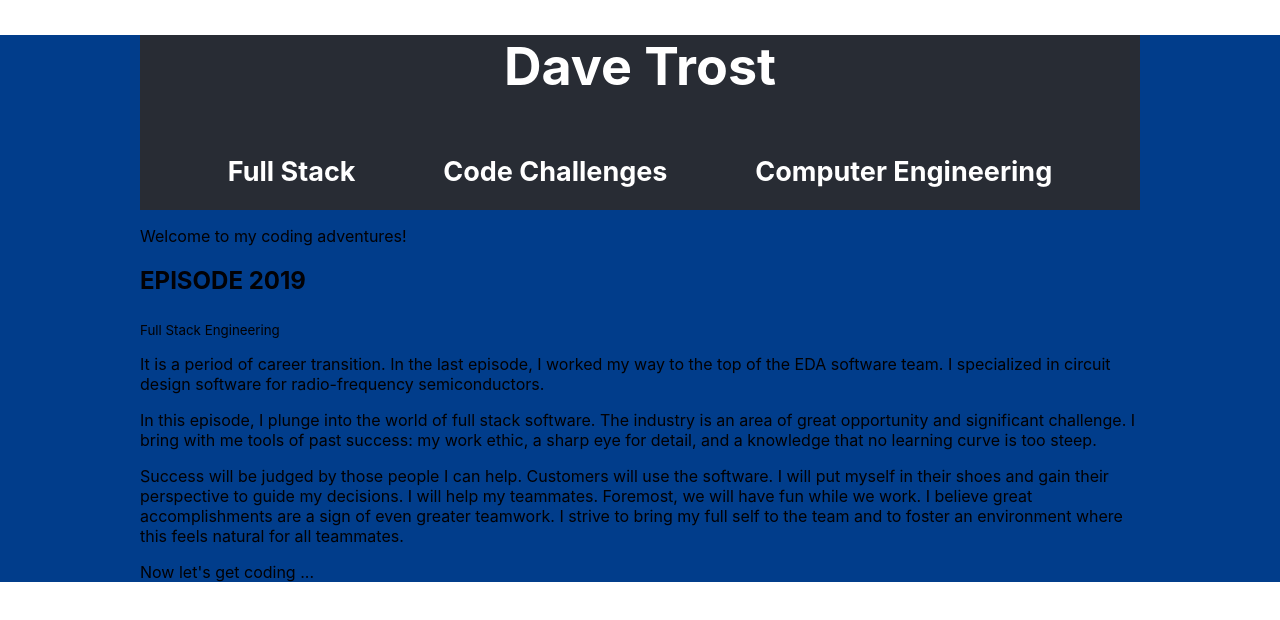
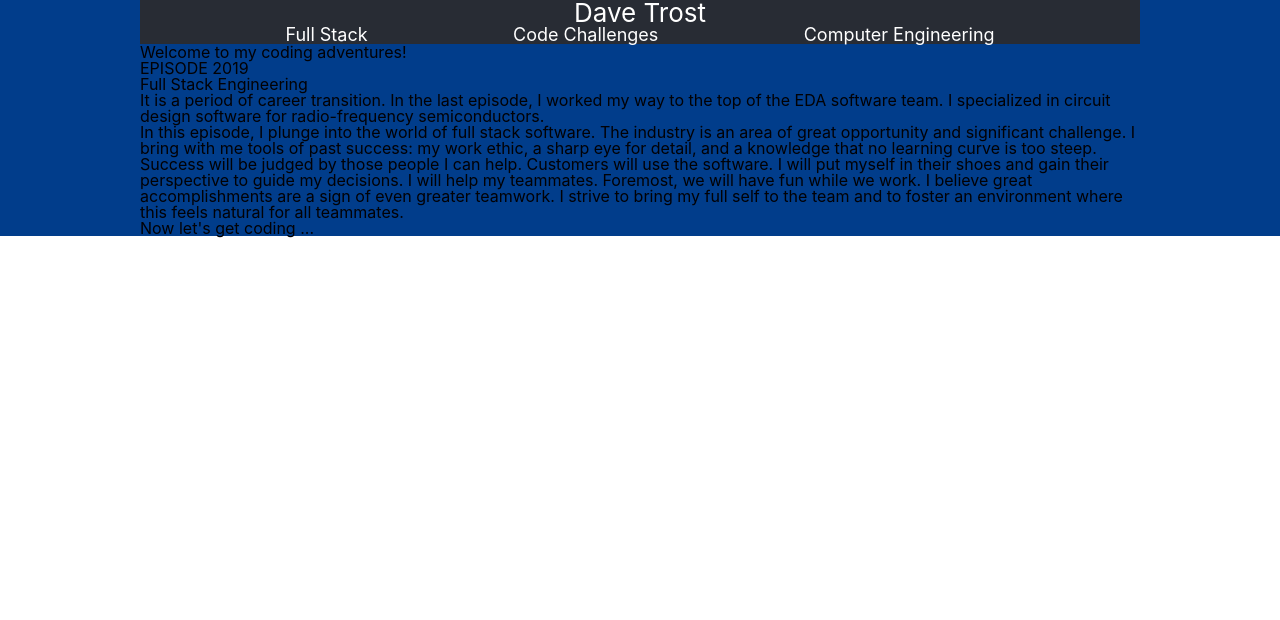
Before and after one commit to DaveTrost/dave-trost, a React (Create React App) app: page / in a window 1280 px wide. Shown: the top 620 px of the page. Built offline with nearby package versions, Linux system fonts and the light colour scheme.

Commit message:
css reset

```diff
--- a/src/App.scss
+++ b/src/App.scss
@@ -1,4 +1,5 @@
 @import './styles/vars.scss';
+@import './styles/reset.css';
 
 .App {
   color: var(--black);
--- /dev/null
+++ b/src/styles/reset.css
@@ -0,0 +1,48 @@
+/* http://meyerweb.com/eric/tools/css/reset/
+   v2.0 | 20110126
+   License: none (public domain)
+*/
+
+html, body, div, span, applet, object, iframe,
+h1, h2, h3, h4, h5, h6, p, blockquote, pre,
+a, abbr, acronym, address, big, cite, code,
+del, dfn, em, img, ins, kbd, q, s, samp,
+small, strike, strong, sub, sup, tt, var,
+b, u, i, center,
+dl, dt, dd, ol, ul, li,
+fieldset, form, label, legend,
+table, caption, tbody, tfoot, thead, tr, th, td,
+article, aside, canvas, details, embed,
+figure, figcaption, footer, header, hgroup,
+menu, nav, output, ruby, section, summary,
+time, mark, audio, video {
+	margin: 0;
+	padding: 0;
+	border: 0;
+	font-size: 100%;
+	font: inherit;
+	vertical-align: baseline;
+}
+/* HTML5 display-role reset for older browsers */
+article, aside, details, figcaption, figure,
+footer, header, hgroup, menu, nav, section {
+	display: block;
+}
+body {
+	line-height: 1;
+}
+ol, ul {
+	list-style: none;
+}
+blockquote, q {
+	quotes: none;
+}
+blockquote:before, blockquote:after,
+q:before, q:after {
+	content: '';
+	content: none;
+}
+table {
+	border-collapse: collapse;
+	border-spacing: 0;
+}
```
